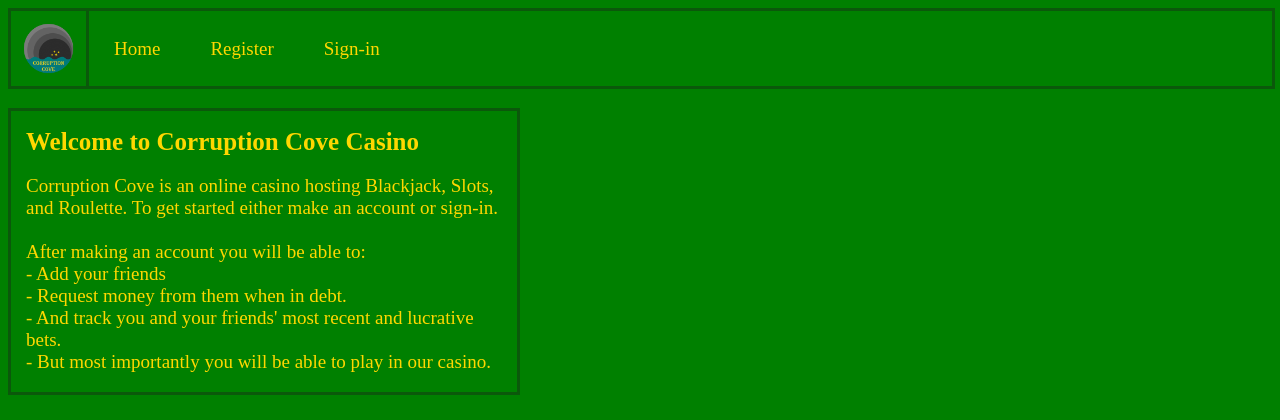
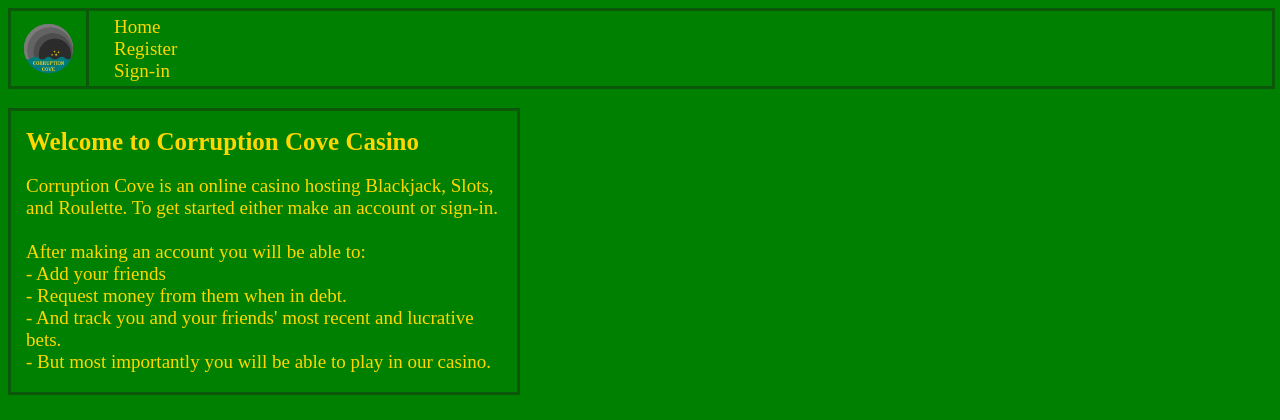
Before and after one commit to LunarSands/Corruption-Cove-Casino, a Django app: page / in a window 1280 px wide. Shown: the top 420 px of the page. Run offline with Django 5.2, Linux system fonts and the light colour scheme.

Commit message:
github made me do it

```diff
--- a/Corruption_Cove/urls.py
+++ b/Corruption_Cove/urls.py
@@ -19,5 +19,5 @@ path('games/blackjack/<slug:dealer>/',
 path('games/slots/<slug:machine>/',
          views.slots, name='slots'),
 path('account/<slug:user_slug>/deposit/', views.deposit, name='deposit'),
-path('games/roulette/play_roulette/', views.play_roulette.as_view(), name='play_roulette')
+path('games/roulette/play_roulette/', views.play_roulette.as_view(), name='play_roulette'),
 ]
--- a/static/nav.css
+++ b/static/nav.css
@@ -1,4 +1,5 @@
 div.nav {
+    display: flex;
     height:75px;
     background-color:green;
     position: fixed;
@@ -18,26 +19,30 @@ div.pfphelper {
 }
 
 ul.nav {
+    justify-self: left;
     list-style-type: none;
     margin-left: 38px;
     padding-top: 3%;
     padding-bottom: 3%;
     overflow: hidden;
     position: fixed;
+    z-index: 1;
 }
 
 ul.account {
+    justify-self: right;
     list-style-type: none;
     margin-right: 38px;
     overflow: hidden;
     position: fixed;
     width: 89%;
     text-align: right;
+    z-index: 0;
 }
 
 
 li.nav {
-    float: left;
+    justify-self: left;
 }
 
 li.account {
@@ -72,6 +77,7 @@ a.nav:hover{
 }
 
 img.logo {
+    justify-self: left;
     float: left;
     height: 75px;
     display: inline;
@@ -82,6 +88,7 @@ img.logo {
 }
 
 img.account {
+    justify-self: right;
     height: 75px;
     display: inline;
     border-style: solid;
```
